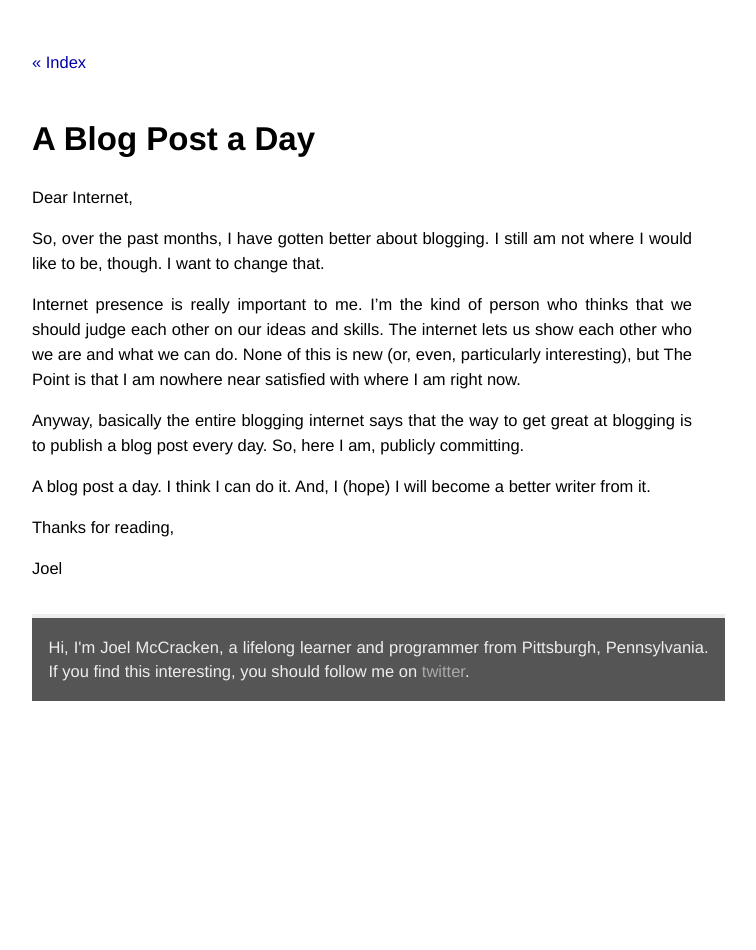
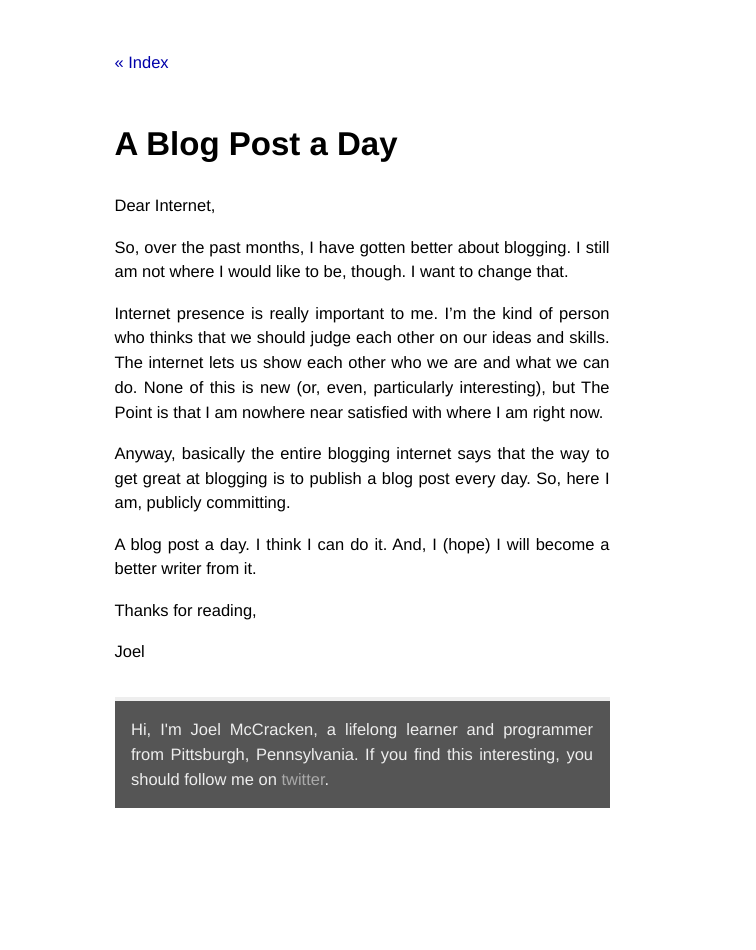
Before and after one commit to joelmccracken/joelmccracken.github.com, a Jekyll site: the page built from _posts/2012-08-27-a-post-a-day.markdown, in a window 1280 px wide. Shown: the whole page, without its empty margins (278-1034 px from the left). Built offline with Jekyll 4.4.1, drawn with Linux system fonts in a browser that asks for light colours; Markdown is read by kramdown in place of the engine named in the settings.

Commit message:
style tweaks, trying to make body text more readable

```diff
--- a/css/screen.css
+++ b/css/screen.css
@@ -85,6 +85,7 @@ ul.posts span {
 h1 {
     font-size: 2em;
     margin-top: 1em;
+    line-height: 1em;
 }
 
 blockquote {
@@ -100,7 +101,7 @@ body{
 .site {
     font-size: 110%;
     text-align: justify;
-    width: 40em;
+    width: 30em;
     margin: 3em auto 2em auto;
     line-height: 1.5em;
 }
@@ -255,7 +256,6 @@ div.post {
  *****************************************************************************/
 
 .fatfoot {
-    width: 100%;
     color: #eeeeee;
     background-color: #555;
 }
```
